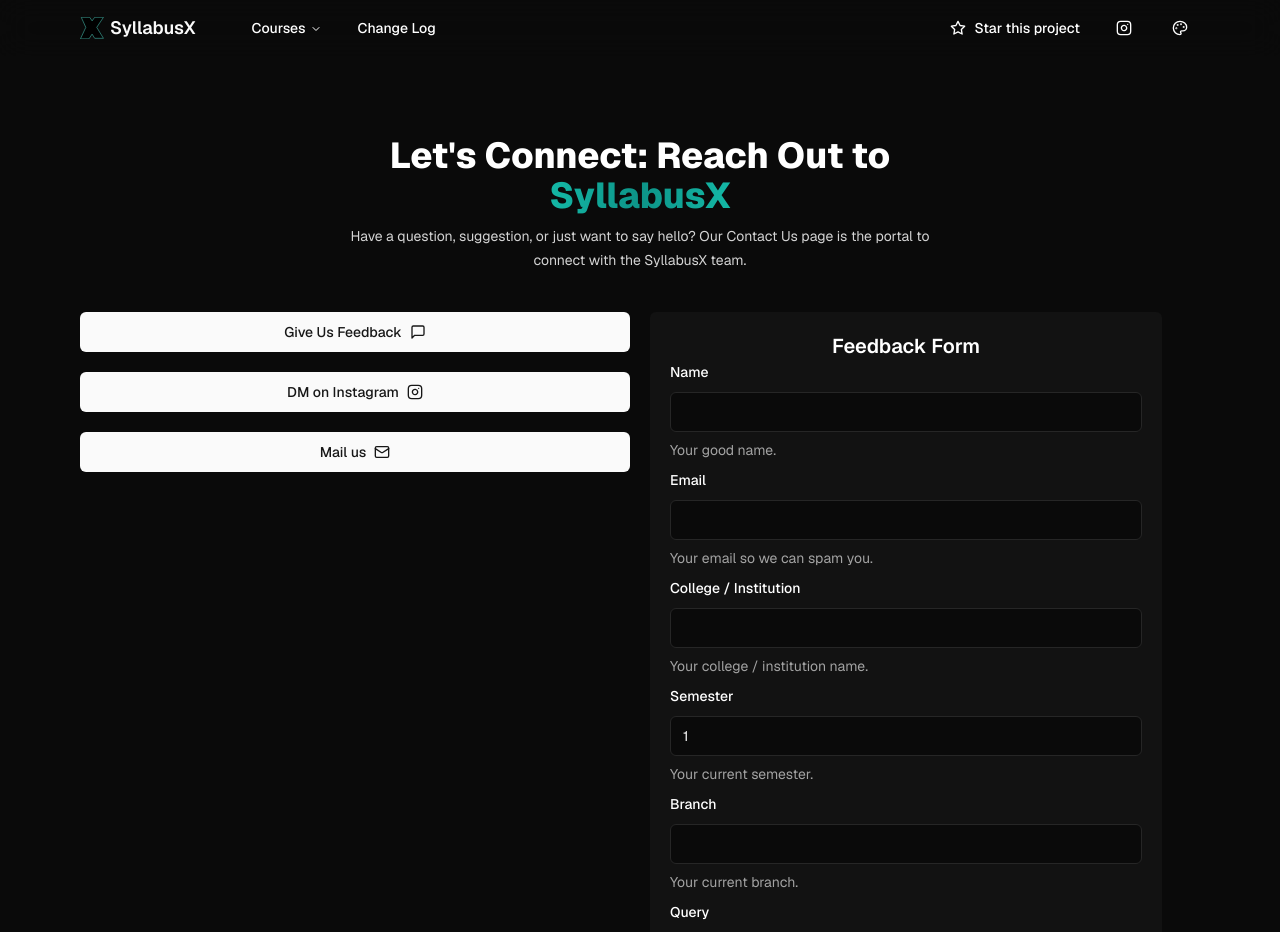
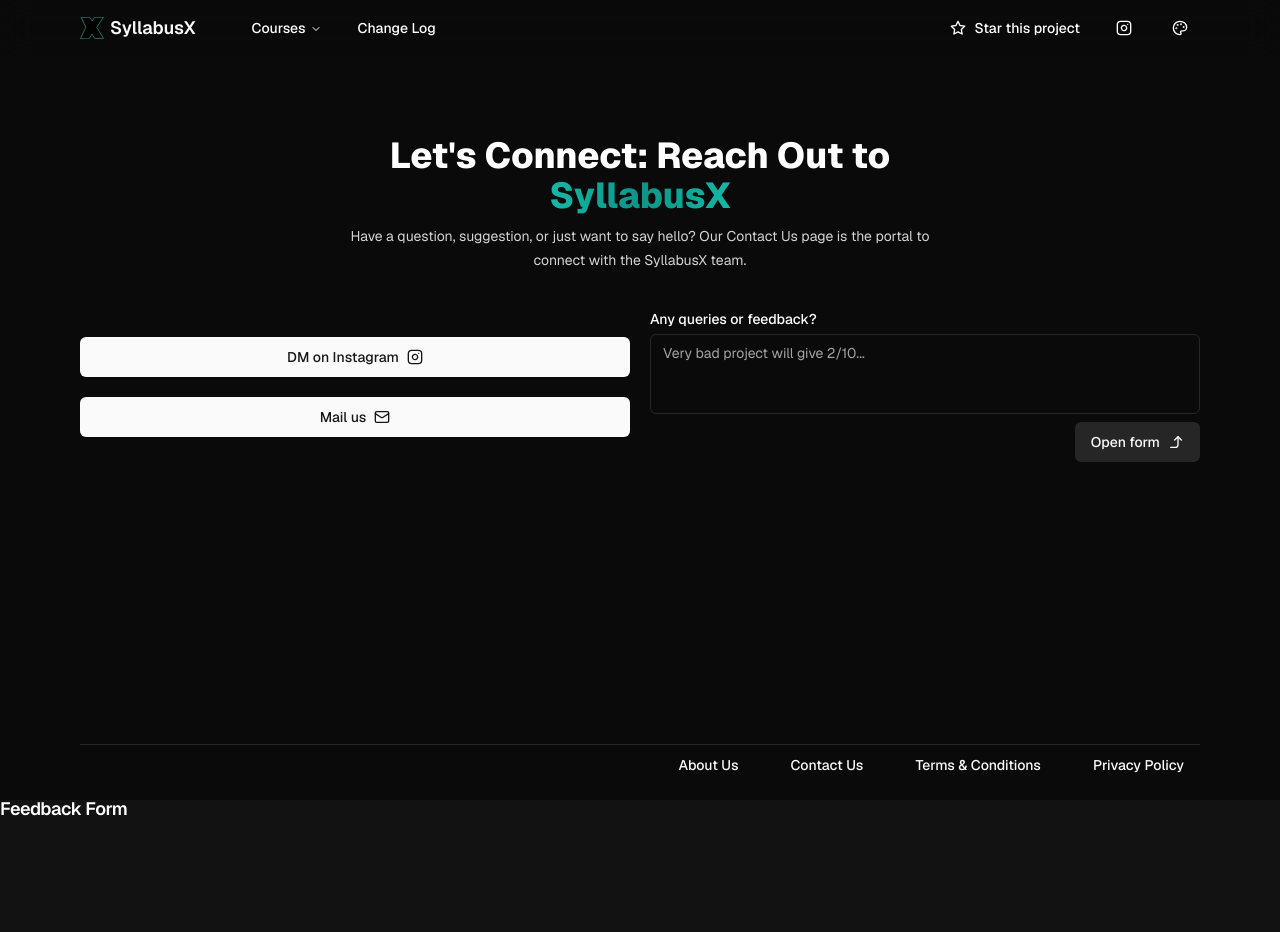
Before and after one commit to akshat-OwO/syllabusx-client, a Next.js app: page /contact-us in a window 1280 px wide. Shown: the top 932 px of the page. After the commit the page ends 820 px from the top, so only its background shows below. Built offline with nearby package versions, Linux system fonts and the light colour scheme.

Commit message:
feat: modular feedback form style

```diff
--- a/src/app/contact-us/page.tsx
+++ b/src/app/contact-us/page.tsx
@@ -1,8 +1,8 @@
-import FeedbackForm from "@/components/FeedbackForm";
+import { FeedbackFormTrigger } from "@/components/FeedbackForm";
 import { buttonVariants } from "@/components/ui/button";
 import LayoutWrapper from "@/layouts/LayoutWrapper";
 import { cn } from "@/lib/utils";
-import { Instagram, Mail, MessageSquare } from "lucide-react";
+import { Instagram, Mail } from "lucide-react";
 import { Metadata } from "next";
 import { FC } from "react";
 
@@ -30,7 +30,7 @@ export const metadata: Metadata = {
 
 interface pageProps {}
 
-const page: FC<pageProps> = ({}) => {
+const Page: FC<pageProps> = ({}) => {
     return (
         <LayoutWrapper className="min-h-[calc(100vh-7rem)] py-20">
             <div className="flex flex-col items-center gap-y-2">
@@ -50,17 +50,8 @@ const page: FC<pageProps> = ({}) => {
                     </p>
                 </div>
             </div>
-            <div className="mx-auto grid max-w-lg gap-5 py-10 md:max-w-none md:grid-cols-2">
-                <div className="flex h-fit flex-col justify-center gap-5">
-                    <a
-                        href="https://forms.gle/BFTv1uy8L33ptic6A"
-                        target="_blank"
-                        rel="noopener noreferrer"
-                        className={cn(buttonVariants({ className: "gap-2" }))}
-                    >
-                        Give Us Feedback
-                        <MessageSquare className="h-4 w-4" />
-                    </a>
+            <div className="grid items-center gap-5 py-10 md:grid-cols-2 md:justify-center">
+                <div className="flex flex-col gap-5">
                     <a
                         href="https://www.instagram.com/syllabusx_.live/"
                         target="_blank"
@@ -77,15 +68,10 @@ const page: FC<pageProps> = ({}) => {
                         Mail us <Mail className="h-4 w-4" />
                     </a>
                 </div>
-                <div className="max-w-lg rounded-md bg-accent/30 p-5">
-                    <h3 className="text-center text-xl font-semibold">
-                        Feedback Form
-                    </h3>
-                    <FeedbackForm />
-                </div>
+                <FeedbackFormTrigger />
             </div>
         </LayoutWrapper>
     );
 };
 
-export default page;
+export default Page;
--- a/src/components/FeedbackForm.tsx
+++ b/src/components/FeedbackForm.tsx
@@ -1,9 +1,13 @@
 "use client";
 
+import { useFeedback } from "@/hooks/use-feedback";
 import { FeedbackSchema, TFeedbackSchema } from "@/lib/schemas";
+import { cn } from "@/lib/utils";
 import { zodResolver } from "@hookform/resolvers/zod";
-import { FC } from "react";
+import { CornerRightUp, UploadCloud } from "lucide-react";
 import { useForm } from "react-hook-form";
+import { Alert, AlertDescription, AlertTitle } from "./ui/alert";
+import { Button, buttonVariants } from "./ui/button";
 import {
     Form,
     FormControl,
@@ -14,11 +18,13 @@ import {
     FormMessage,
 } from "./ui/form";
 import { Input } from "./ui/input";
+import { Label } from "./ui/label";
+import { ScrollArea } from "./ui/scroll-area";
 import { Textarea } from "./ui/textarea";
 
-interface FeedbackFormProps {}
+const FeedbackForm = ({}) => {
+    const feedback = useFeedback();
 
-const FeedbackForm: FC<FeedbackFormProps> = ({}) => {
     const form = useForm<TFeedbackSchema>({
         resolver: zodResolver(FeedbackSchema),
         defaultValues: {
@@ -28,7 +34,7 @@ const FeedbackForm: FC<FeedbackFormProps> = ({}) => {
             semester: 1,
             college: "",
             course: "",
-            query: "",
+            query: feedback.query,
         },
     });
 
@@ -36,10 +42,9 @@ const FeedbackForm: FC<FeedbackFormProps> = ({}) => {
 
     return (
         <Form {...form}>
-            <form
-                onSubmit={form.handleSubmit(onSubmit)}
-                className="flex flex-col gap-2"
-            >
+            <form onSubmit={form.handleSubmit(onSubmit)}>
+                <ScrollArea className="h-[70vh] pb-2 md:h-fit">
+                    <div className="grid grid-cols-1 gap-2 px-2 md:grid-cols-3">
                         <FormField
                             control={form.control}
                             name="name"
@@ -49,7 +54,9 @@ const FeedbackForm: FC<FeedbackFormProps> = ({}) => {
                                     <FormControl>
                                         <Input {...field} />
                                     </FormControl>
-                            <FormDescription>Your good name.</FormDescription>
+                                    <FormDescription>
+                                        Your good name.
+                                    </FormDescription>
                                     <FormMessage />
                                 </FormItem>
                             )}
@@ -58,7 +65,7 @@ const FeedbackForm: FC<FeedbackFormProps> = ({}) => {
                             control={form.control}
                             name="email"
                             render={({ field }) => (
-                        <FormItem>
+                                <FormItem className="md:col-start-1">
                                     <FormLabel>Email</FormLabel>
                                     <FormControl>
                                         <Input {...field} />
@@ -74,13 +81,29 @@ const FeedbackForm: FC<FeedbackFormProps> = ({}) => {
                             control={form.control}
                             name="college"
                             render={({ field }) => (
-                        <FormItem>
+                                <FormItem className="md:col-start-2 md:row-start-1">
                                     <FormLabel>College / Institution</FormLabel>
                                     <FormControl>
                                         <Input {...field} />
                                     </FormControl>
                                     <FormDescription>
                                         Your college / institution name.
+                                    </FormDescription>
+                                    <FormMessage />
+                                </FormItem>
+                            )}
+                        />
+                        <FormField
+                            control={form.control}
+                            name="course"
+                            render={({ field }) => (
+                                <FormItem className="md:col-start-3 md:row-start-1">
+                                    <FormLabel>Course</FormLabel>
+                                    <FormControl>
+                                        <Input {...field} />
+                                    </FormControl>
+                                    <FormDescription>
+                                        Really? You chose this?
                                     </FormDescription>
                                     <FormMessage />
                                 </FormItem>
@@ -122,22 +145,78 @@ const FeedbackForm: FC<FeedbackFormProps> = ({}) => {
                             control={form.control}
                             name="query"
                             render={({ field }) => (
-                        <FormItem>
+                                <FormItem className="md:col-span-3">
                                     <FormLabel>Query</FormLabel>
                                     <FormControl>
                                         <Textarea {...field} />
                                     </FormControl>
                                     <FormDescription>
-                                Your queries / problems which we&apos; try to
-                                solve.
+                                        Your queries / problems which we&apos;ll
+                                        try to solve.
                                     </FormDescription>
                                     <FormMessage />
                                 </FormItem>
                             )}
                         />
+                        <Alert className="md:col-span-3">
+                            <UploadCloud className="h-4 w-4" />
+                            <AlertTitle>
+                                Don&apos;t see file uploader?
+                            </AlertTitle>
+                            <AlertDescription>
+                                File uploader will be made available soon! Till
+                                then DM us on{" "}
+                                <a
+                                    href="https://www.instagram.com/syllabusx_.live/"
+                                    target="_blank"
+                                    rel="noopener noreferrer"
+                                    className={cn(
+                                        buttonVariants({
+                                            variant: "link",
+                                            className:
+                                                "h-fit py-0 pl-0 underline",
+                                        })
+                                    )}
+                                >
+                                    Instagram
+                                </a>
+                            </AlertDescription>
+                        </Alert>
+                    </div>
+                </ScrollArea>
+                <div className="px-2">
+                    <Button type="submit" className="w-full">
+                        Submit
+                    </Button>
+                </div>
             </form>
         </Form>
     );
 };
 
+export function FeedbackFormTrigger() {
+    const feedback = useFeedback();
+
+    return (
+        <div className="flex flex-col gap-2">
+            <Label htmlFor="query">Any queries or feedback?</Label>
+            <Textarea
+                minRows={3}
+                maxRows={5}
+                id="query"
+                placeholder="Very bad project will give 2/10..."
+                value={feedback.query}
+                onChange={(e) => feedback.setQuery(e.target.value)}
+            />
+            <Button
+                variant="secondary"
+                className="gap-2 self-end"
+                onClick={feedback.onOpen}
+            >
+                Open form <CornerRightUp className="h-4 w-4" />
+            </Button>
+        </div>
+    );
+}
+
 export default FeedbackForm;
--- /dev/null
+++ b/src/components/modals/feedback-modal.tsx
@@ -0,0 +1,25 @@
+"use client";
+
+import { useFeedback } from "@/hooks/use-feedback";
+import { FC } from "react";
+import FeedbackForm from "../FeedbackForm";
+import { Dialog, DialogContent, DialogHeader, DialogTitle } from "../ui/dialog";
+
+interface FeedbackModalProps {}
+
+const FeedbackModal: FC<FeedbackModalProps> = ({}) => {
+    const feedback = useFeedback();
+
+    return (
+        <Dialog open={feedback.isOpen} onOpenChange={feedback.onClose}>
+            <DialogHeader>
+                <DialogTitle>Feedback Form</DialogTitle>
+            </DialogHeader>
+            <DialogContent className="max-w-4xl">
+                <FeedbackForm />
+            </DialogContent>
+        </Dialog>
+    );
+};
+
+export default FeedbackModal;
--- a/src/components/providers/modal-provider.tsx
+++ b/src/components/providers/modal-provider.tsx
@@ -2,6 +2,7 @@
 
 import { FC, useEffect, useState } from "react";
 import EmbedModal from "../modals/embed-modal";
+import FeedbackModal from "../modals/feedback-modal";
 import SubjectListModal from "../modals/subject-list-modal";
 import SubjectViewModal from "../modals/subject-view-modal";
 
@@ -21,6 +22,7 @@ const ModalProvider: FC<ModalProviderProps> = ({}) => {
             <EmbedModal />
             <SubjectListModal />
             <SubjectViewModal />
+            <FeedbackModal />
         </>
     );
 };
--- /dev/null
+++ b/src/components/ui/alert.tsx
@@ -0,0 +1,62 @@
+import * as React from "react";
+import { cva, type VariantProps } from "class-variance-authority";
+
+import { cn } from "@/lib/utils";
+
+const alertVariants = cva(
+    "relative w-full rounded-lg border p-4 [&>svg~*]:pl-7 [&>svg+div]:translate-y-[-3px] [&>svg]:absolute [&>svg]:left-4 [&>svg]:top-4 [&>svg]:text-foreground",
+    {
+        variants: {
+            variant: {
+                default: "bg-background text-foreground",
+                destructive:
+                    "border-destructive/50 text-destructive dark:border-destructive [&>svg]:text-destructive",
+            },
+        },
+        defaultVariants: {
+            variant: "default",
+        },
+    }
+);
+
+const Alert = React.forwardRef<
+    HTMLDivElement,
+    React.HTMLAttributes<HTMLDivElement> & VariantProps<typeof alertVariants>
+>(({ className, variant, ...props }, ref) => (
+    <div
+        ref={ref}
+        role="alert"
+        className={cn(alertVariants({ variant }), className)}
+        {...props}
+    />
+));
+Alert.displayName = "Alert";
+
+const AlertTitle = React.forwardRef<
+    HTMLParagraphElement,
+    React.HTMLAttributes<HTMLHeadingElement>
+>(({ className, ...props }, ref) => (
+    <h5
+        ref={ref}
+        className={cn(
+            "mb-1 font-medium leading-none tracking-tight",
+            className
+        )}
+        {...props}
+    />
+));
+AlertTitle.displayName = "AlertTitle";
+
+const AlertDescription = React.forwardRef<
+    HTMLParagraphElement,
+    React.HTMLAttributes<HTMLParagraphElement>
+>(({ className, ...props }, ref) => (
+    <div
+        ref={ref}
+        className={cn("text-sm [&_p]:leading-relaxed", className)}
+        {...props}
+    />
+));
+AlertDescription.displayName = "AlertDescription";
+
+export { Alert, AlertTitle, AlertDescription };
--- a/src/components/ui/textarea.tsx
+++ b/src/components/ui/textarea.tsx
@@ -1,3 +1,5 @@
+"use client";
+
 import * as React from "react";
 
 import { cn } from "@/lib/utils";
--- /dev/null
+++ b/src/hooks/use-feedback.ts
@@ -0,0 +1,17 @@
+import { create } from "zustand";
+
+type FeedbackStore = {
+    isOpen: boolean;
+    query: string;
+    setQuery: (query: string) => void;
+    onOpen: () => void;
+    onClose: () => void;
+};
+
+export const useFeedback = create<FeedbackStore>((set, get) => ({
+    isOpen: false,
+    query: "",
+    setQuery: (query) => set({ query }),
+    onOpen: () => set({ isOpen: true }),
+    onClose: () => set({ isOpen: false }),
+}));
```
Lines whose indentation alone changed are shown as unchanged.
